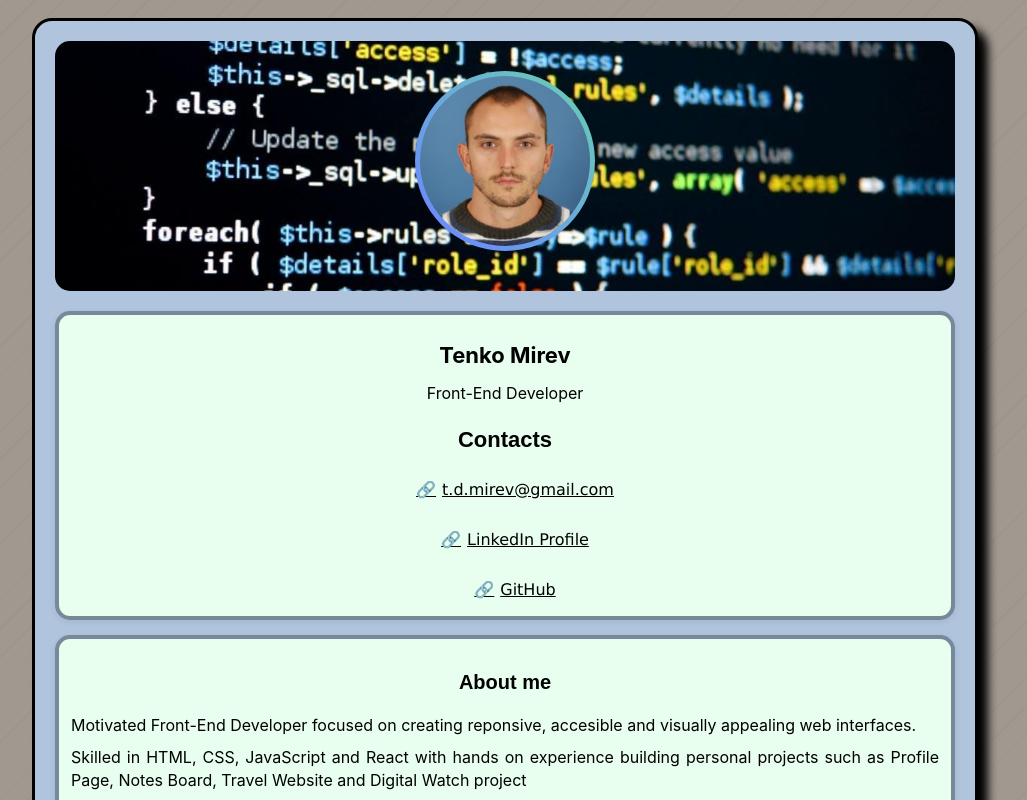
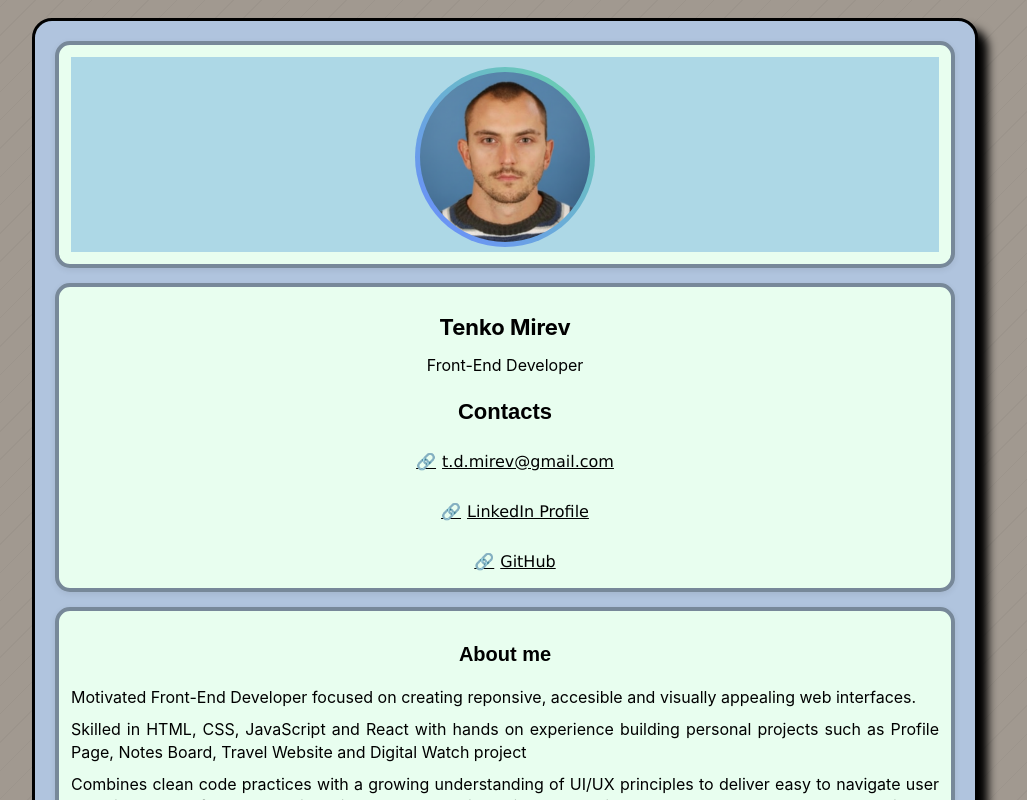
Before and after one commit to TMirev/profile-project, a React (Vite) app: page / in a window 1280 px wide. Shown: the top 800 px of the page, without its empty margins (135-1162 px from the left). Built offline with nearby package versions, Linux system fonts and the light colour scheme.

Commit message:
Image background changed

```diff
--- a/src/App.css
+++ b/src/App.css
@@ -12,7 +12,7 @@
     width: 100%;
     max-width: 900px;
     height: 250px;
-    background-image: url("./assets/Codingnew.jpg");
+
     background-size: cover;
     background-position: center;
     background-repeat: no-repeat;
@@ -160,7 +160,13 @@ ul {
     list-style: disc;
 }
 
-li{
+li {
     margin-bottom: 8px;
     padding-left: 40px;
 }
+
+.image-wrapper-box {
+    background-color: lightblue;
+    border-radius: 2px solid;
+    max-width: 100%;
+}
--- a/src/Card.jsx
+++ b/src/Card.jsx
@@ -10,8 +10,11 @@ function Card({ children }) {
 
         <div className="card">
 
-            <div className="image-wrapper">
-                <img className="card-image" src={profilePic} alt="profile picture" />
+            <div className="contacts-summary-box">
+
+                <div className="image-wrapper-box">
+                    <img className="card-image" src={profilePic} alt="profile picture" />
+                </div>
             </div>
 
             <div className="contacts-summary-box">
--- a/src/index.css
+++ b/src/index.css
@@ -25,7 +25,7 @@
   height: 170px;
   width: 170px;
   border-radius: 50%;
-  margin-top: 30px;
+  margin-top: 10px;
   padding: 5px;
   background: linear-gradient(45deg, #6aa9ff, #6a8aff, #6aff7b);
   background-size: 300% 300%;
```
Also changed, not shown: 1 other file (tests, documents, lock files or other folders).
